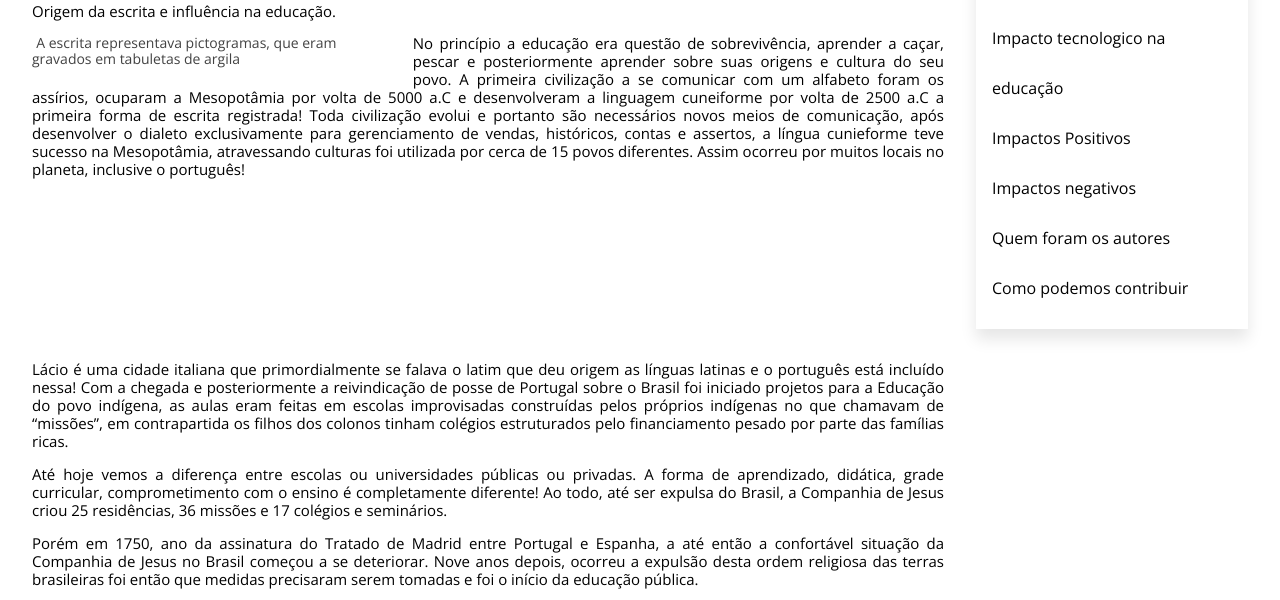
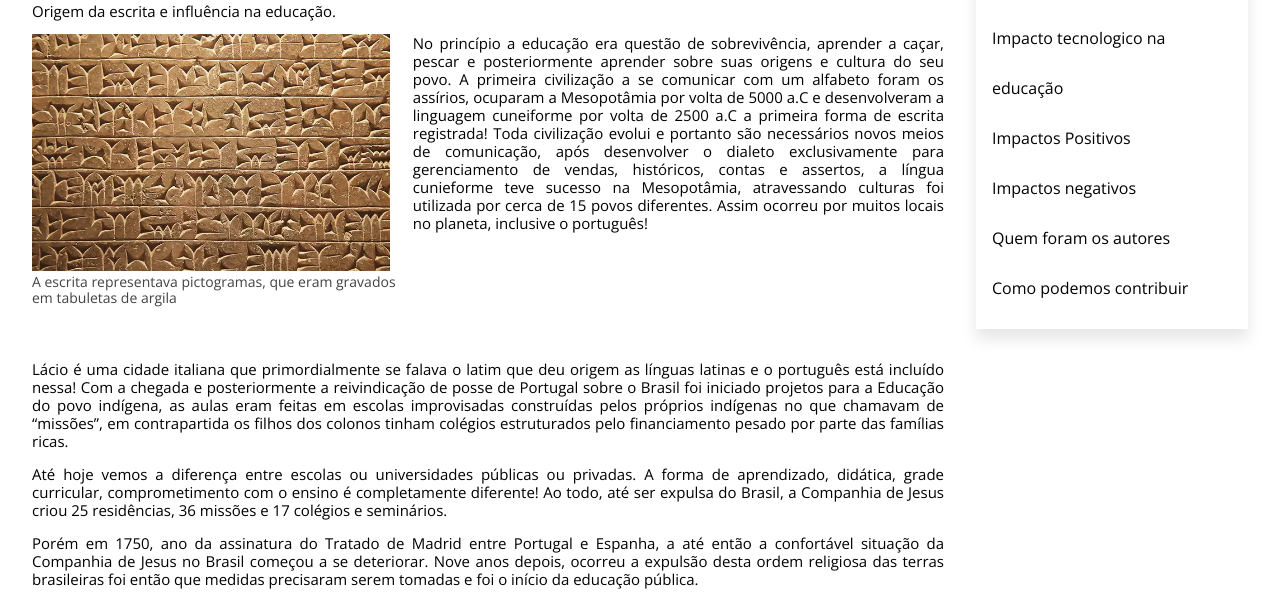
Before and after one commit to MayconSlv/PDA---Transformacao-digital, a plain HTML site: page index.html in a window 1280 px wide. Shown: the part 191-791 px from the top of the page. Drawn offline with nearby package versions, Linux system fonts and the light colour scheme; the site is published under a folder, as on GitHub Pages, so addresses that start at the root find nothing.

Commit message:
Consertando o direcionamento da imagem

```diff
--- a/index.html
+++ b/index.html
@@ -35,7 +35,7 @@
             <p class="principal__introducao">Origem da escrita e influência na educação.</p>
             <section>
                 <div class="image-container">
-                    <img src="/images/escrita-cuneiforme.webp" alt="" class="principal__image"/>
+                    <img src="./images/escrita-cuneiforme.webp" alt="" class="principal__image"/>
                     <small class="image-desc">A escrita representava pictogramas, que eram gravados em tabuletas de argila </small>
                 </div>
                 <p class="principal__texto">No princípio a educação era questão de sobrevivência, aprender a caçar, pescar e posteriormente aprender sobre suas origens e cultura do seu povo.
```
